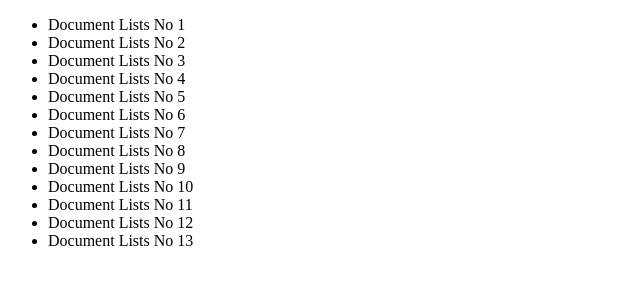
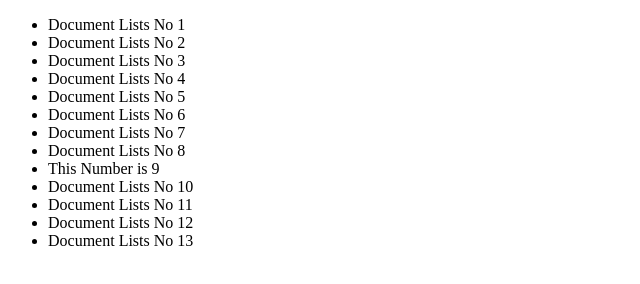
Before and after one commit to sandipkumarpal/firstgit, a plain HTML site: page index.html in a window 1280 px wide. Shown: the full height of the page, 0-640 px from the left. Drawn offline with Linux system fonts and the light colour scheme.

Commit message:
modify 9 number line

```diff
--- a/index.html
+++ b/index.html
@@ -14,7 +14,7 @@
 		<li>Document Lists No 6</li>
 		<li>Document Lists No 7</li>
 		<li>Document Lists No 8</li>
-		<li>Document Lists No 9</li>
+		<li>This Number is 9</li>
 		<li>Document Lists No 10</li>
 		<li>Document Lists No 11</li>
 		<li>Document Lists No 12</li>
```
